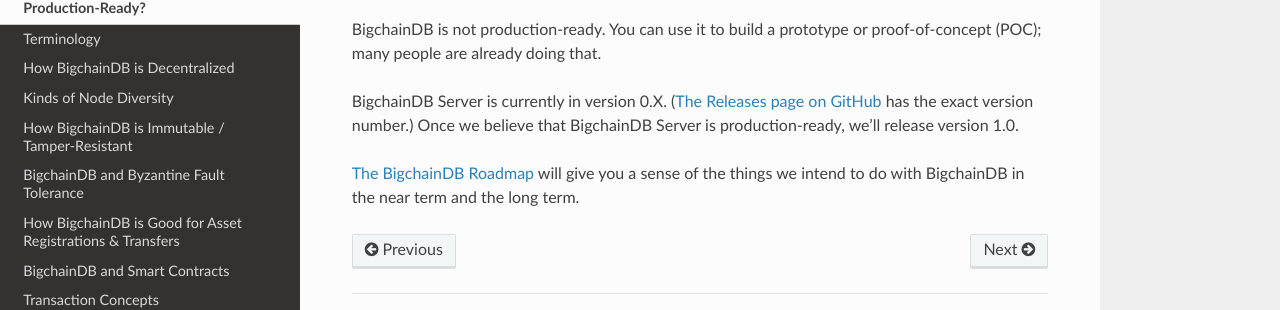
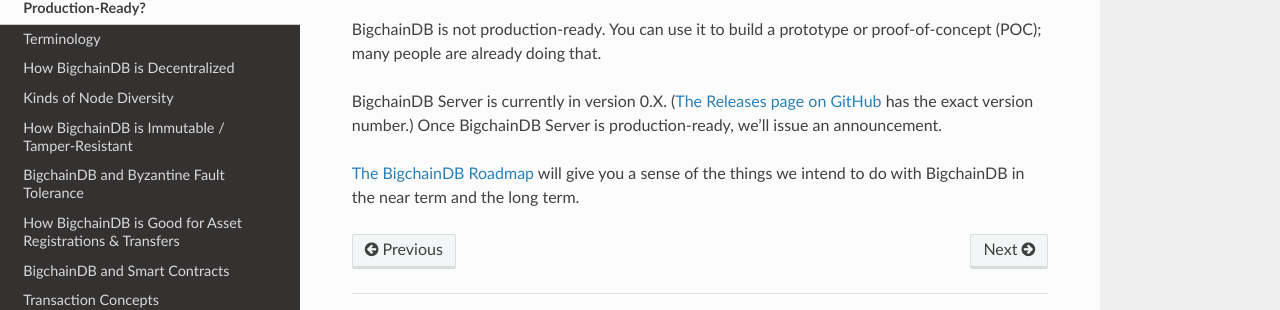
Before and after one commit to bigchaindb/bigchaindb, a Sphinx documentation site: the page built from docs/root/source/production-ready.md, in a window 1280 px wide. Shown: the part 142-452 px from the top of the page. Built offline with Sphinx 7.4.7 and the Read the Docs theme 2.0.0, drawn with Linux system fonts in a browser that asks for light colours.

Commit message:
Fix production-ready-note

```diff
--- a/docs/root/source/production-ready.md
+++ b/docs/root/source/production-ready.md
@@ -2,6 +2,6 @@
 
 BigchainDB is not production-ready. You can use it to build a prototype or proof-of-concept (POC); many people are already doing that.
 
-BigchainDB Server is currently in version 0.X. ([The Releases page on GitHub](https://github.com/bigchaindb/bigchaindb/releases) has the exact version number.) Once we believe that BigchainDB Server is production-ready, we'll release version 1.0.
+BigchainDB Server is currently in version 0.X. ([The Releases page on GitHub](https://github.com/bigchaindb/bigchaindb/releases) has the exact version number.) Once BigchainDB Server is production-ready, we'll issue an announcement.
 
 [The BigchainDB Roadmap](https://github.com/bigchaindb/org/blob/master/ROADMAP.md) will give you a sense of the things we intend to do with BigchainDB in the near term and the long term.
```
